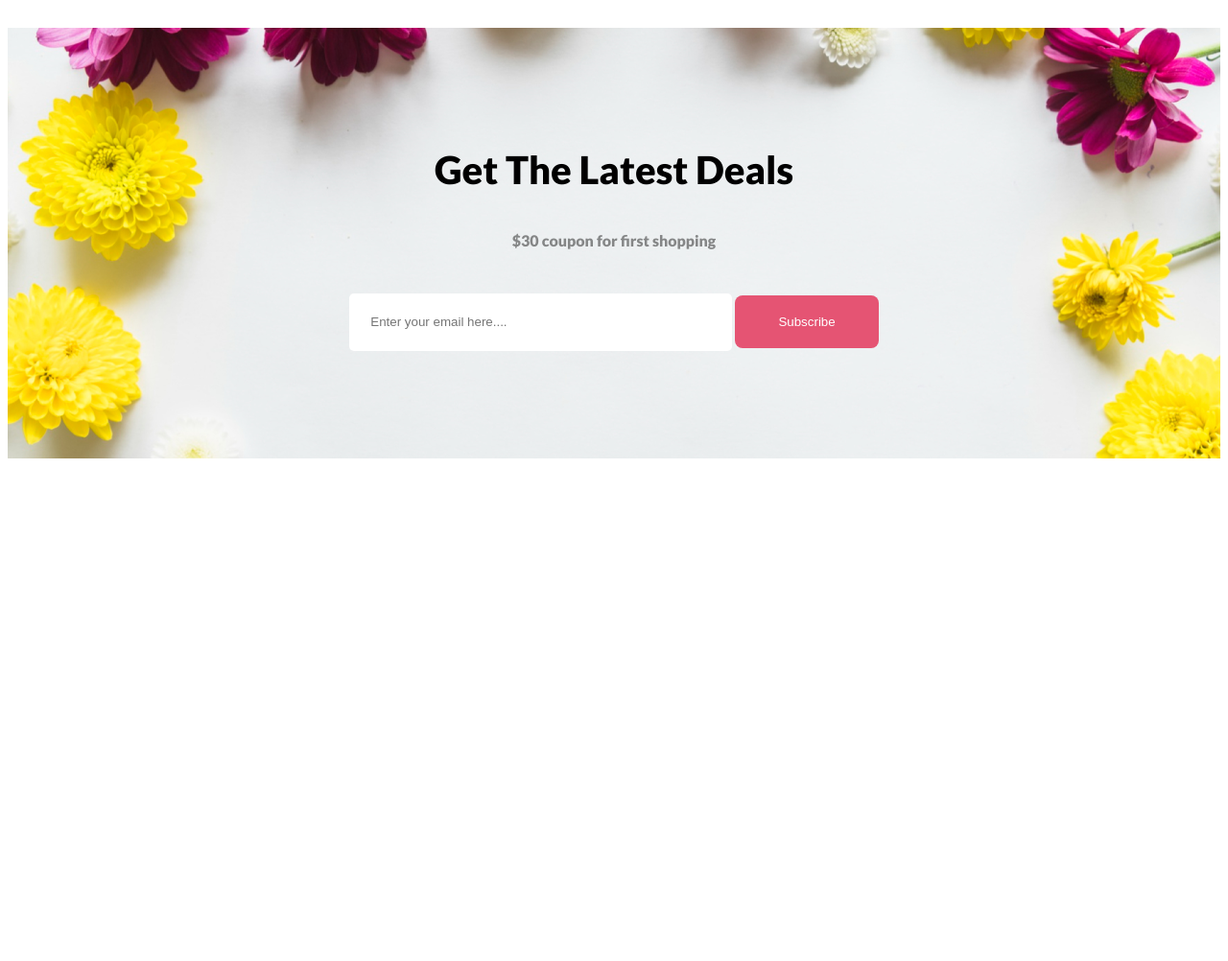
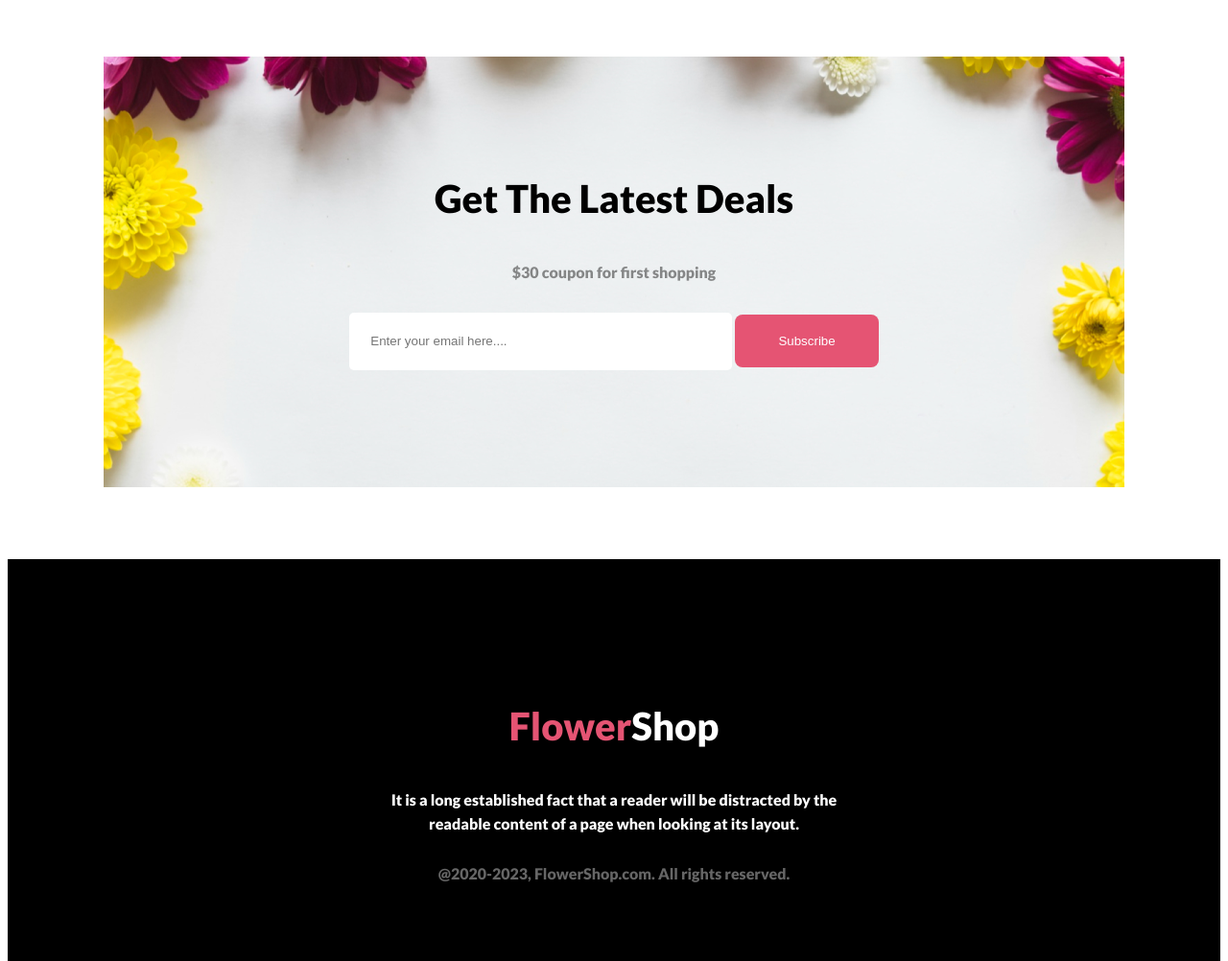
Before and after one commit to sabila111/flower-shop-assignment-repo, a plain HTML site: page index.html in a window 1280 px wide. Shown: the part 2584-3586 px from the top of the page at 96% size. Before the commit the page ends 3137 px from the top, so only its background shows below. Drawn offline with Linux system fonts and the light colour scheme.

Commit message:
added the footer

```diff
--- a/index.html
+++ b/index.html
@@ -79,7 +79,11 @@
 </section>
     </main>
     <footer>
-
+         <div class="flower-footer">
+            <h3 class="heading-3"> <span class="span">Flower</span>Shop </h3>
+            <p class="flower-paragraph-2">It is a long established fact that a reader will be distracted by the readable content of a page when looking at its layout.</p>
+            <div class="last-class">@2020-2023, FlowerShop.com. All rights reserved. </div>
+         </div>
     </footer>
 </body>
 </html>
--- a/styles/assignment.css
+++ b/styles/assignment.css
@@ -4,8 +4,7 @@ body {
 
 /*header style*/
 .flower-photo {
-    width: 400px;
-    padding-bottom: 0;
+    width: 500px;
 
 }
 
@@ -56,7 +55,9 @@ body {
     color: rgba(63, 63, 63, 0.6);
     padding-bottom: 30px;
     padding-top: 0px;
-
+    width: 500px;
+    margin: auto;
+    line-height: 25px;
 
 }
 
@@ -73,7 +74,7 @@ body {
     justify-content: space-around;
     background: rgba(229, 84, 115, 0.05);
     max-width: auto;
-    margin: 0;
+    margin: 0px;
     padding: 120px 30px;
 }
 
@@ -102,8 +103,7 @@ body {
     align-items: center;
     text-align: center;
     height: 500px;
-    margin: 50px 0;
-   /* display: flex;*/
+    margin: 50px 100px;
 
 }
 
@@ -113,3 +113,29 @@ body {
     gap: 20px;
     border-radius: 5px;
 }
+/*footer style*/
+.flower-footer{
+    background-color: black;
+    height: 500px;
+    margin: 0;
+}
+.heading-3{
+    font-size: 40px;
+    color:white;
+    padding-top: 150px;
+    text-align: center;
+}
+.flower-paragraph-2{
+    text-align: center;
+    color: white;
+    padding-bottom: 30px;
+    padding-top: 0px;
+    width: 500px;
+    margin: auto;
+    line-height: 25px;
+}
+.last-class{
+    text-align: center;
+    color: #FFFFFF66;
+    list-style: none;
+}
```
